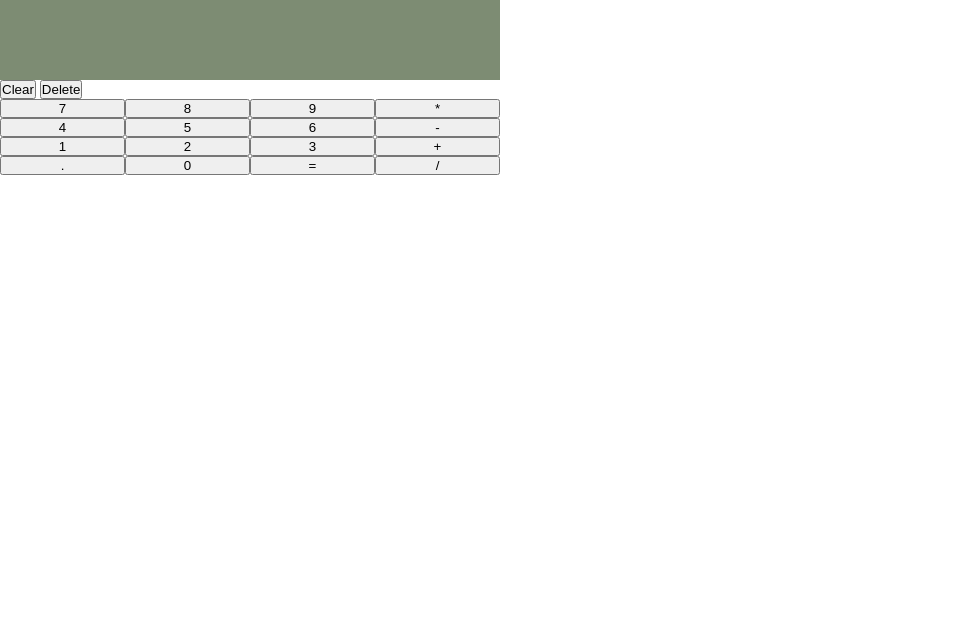
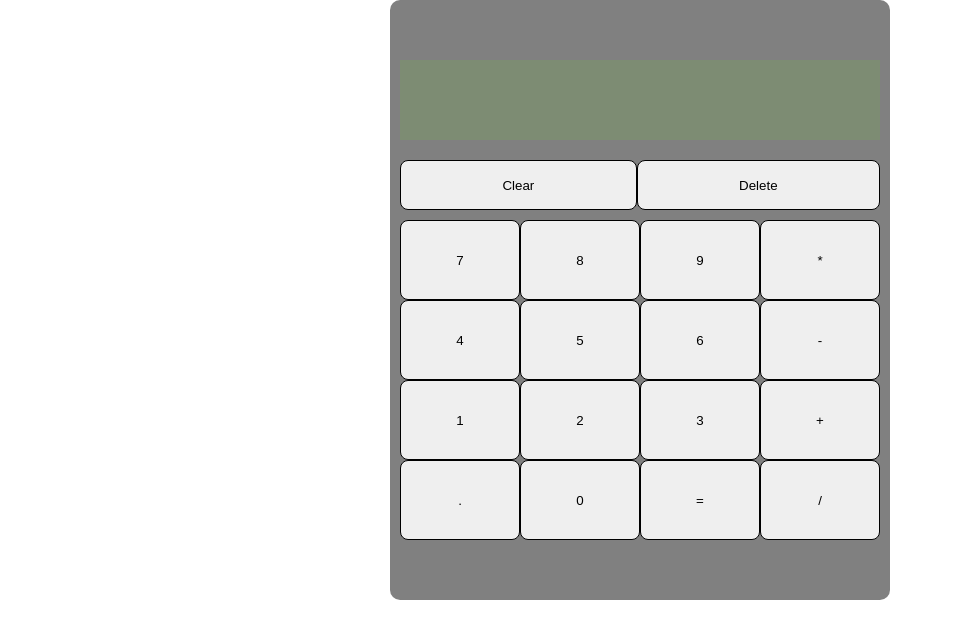
Before and after one commit to keolaj/js-calc, a plain HTML site: page index.html in a window 1280 px wide. Shown: the whole page, without its empty margins (0-953 px from the left). Drawn offline with Linux system fonts and the light colour scheme.

Commit message:
some styling

```diff
--- a/style.css
+++ b/style.css
@@ -7,18 +7,27 @@
 	margin: 0px;
 	padding: 0px;
 }
+.main {
+	display: flex;
+	align-items: center;
+	justify-content: center;
+}
 
 .calc {
 	display: flex;
 	flex-direction: column;
 	width: 500px;
-	height: 500px;
+	height: 600px;
+	background-color: grey;
+	justify-content: center;
+	border-radius: 10px;
 }
 .display {
 	padding: 10px;
 	background-color: rgb(125, 140, 115);
 	font-family: digital-7;
 	font-size: 30px;
+	margin: 10px;
 }
 
 .output {
@@ -34,13 +43,26 @@
 .calc-buttons {
 	display: flex;
 	flex-direction: column;
+	margin: 10px;
 }
 .nums-and-ops {
 	display: grid;
 	grid-template-rows: repeat(4, 1fr);
 	grid-template-columns: repeat(4, 1fr);
 }
-.clear-and-delete {
+.nums-and-ops>button {
+	height: 80px;
+	border-radius: 8px;
+	border: 1px solid;
+}
+.clear-delete {
 	width: 100%;
-
+	display: flex;
+	height: 50px;
+	margin-bottom: 10px;
 }
+.clear-delete>button {
+	border-radius: 8px;
+	flex-grow: 1;
+	border: 1px solid;
+}
```
